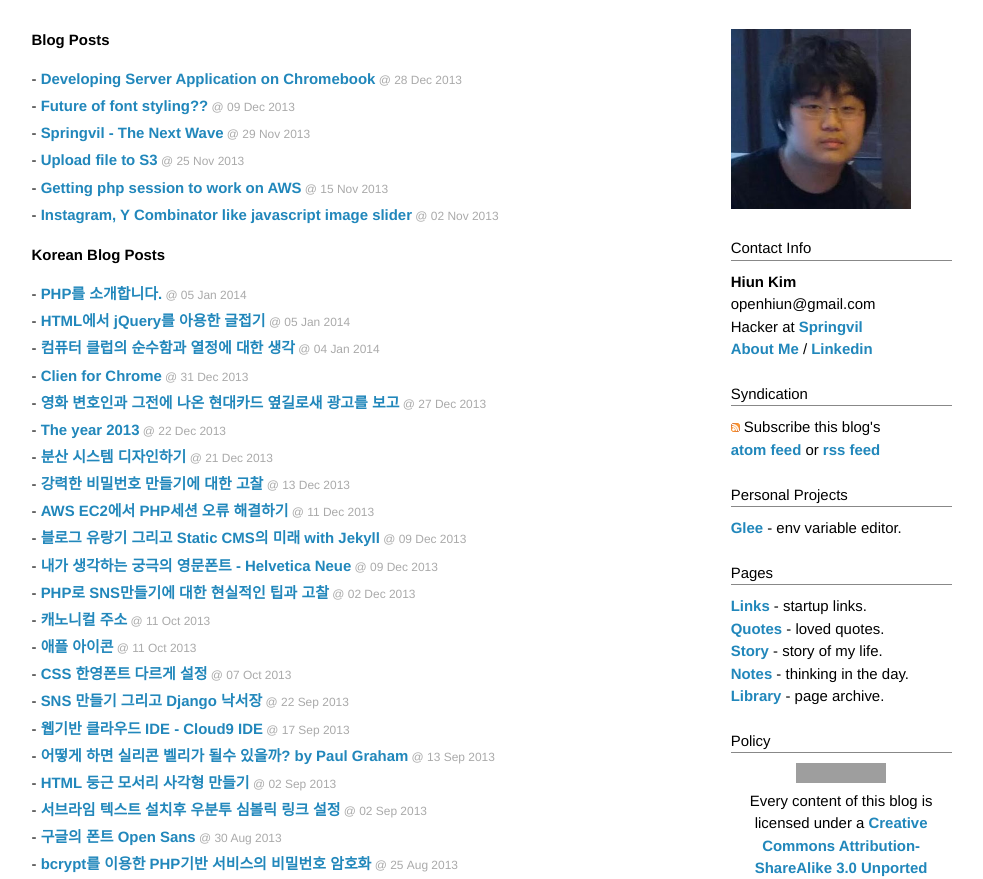
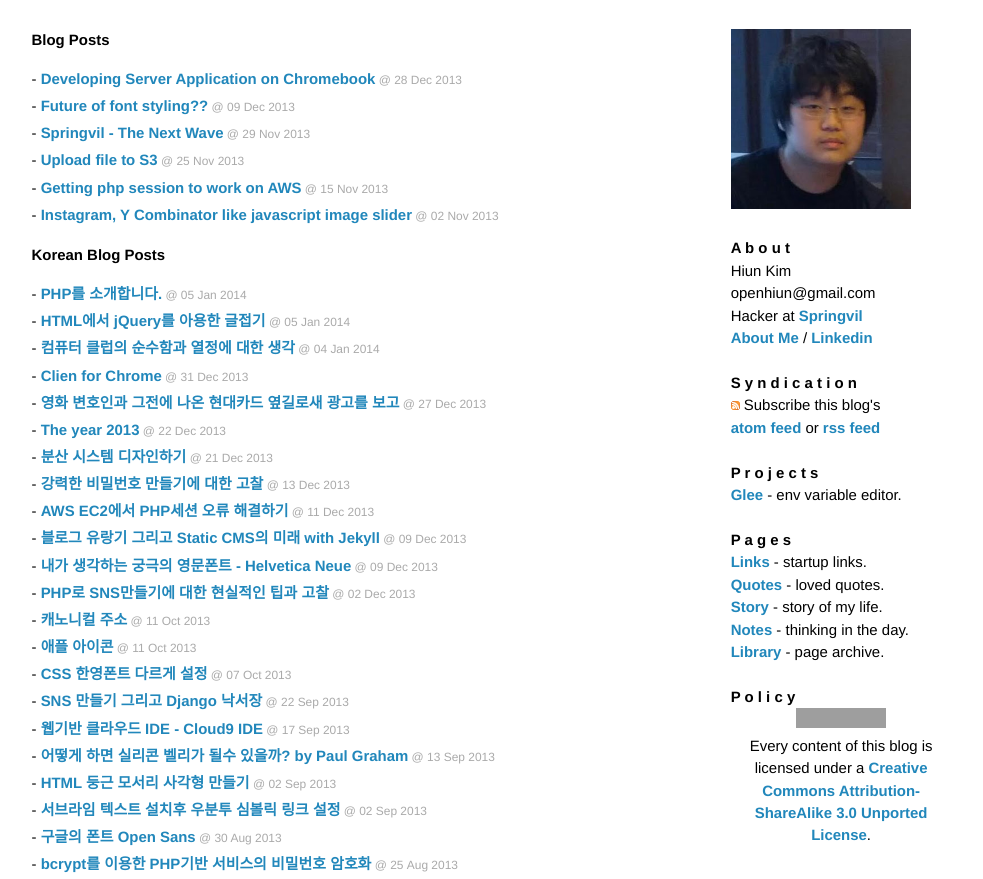
Before and after one commit to Gorski4123/openhiun.github.com, a Jekyll site: the page built from index.html, in a window 1280 px wide and 900 px high, scrolled down 338 px, cut to the strip 21-900 px from the top of the window. Shown: the whole strip, without its empty margins (161-1144 px from the left). Built offline with Jekyll 4.4.1, drawn with Linux system fonts in a browser that asks for light colours; Markdown is read by kramdown in place of the engine named in the settings; grey boxes are pictures that could not be loaded.

Commit message:
Update default.html

```diff
--- a/_layouts/default.html
+++ b/_layouts/default.html
@@ -100,10 +100,8 @@
             <br />
               <img src="/images/openhiun.jpg" width="180px">
               <br /><br />
-Contact Info
-<div class="header-border">
-          </div>
-          <b>Hiun Kim</b><br />
+<b>A b o u t</b><br />
+          Hiun Kim<br />
           openhiun@gmail.com<br />
           Hacker at <a href="https://www.springvil.com">Springvil</a><br />
 <a href="/about">About Me</a> / <a href="http://www.linkedin.com/in/openhiun">Linkedin</a>
@@ -116,30 +114,21 @@ Contact Info
 <script>!function(d,s,id){var js,fjs=d.getElementsByTagName(s)[0],p=/^http:/.test(d.location)?'http':'https';if(!d.getElementById(id)){js=d.createElement(s);js.id=id;js.src=p+'://platform.twitter.com/widgets.js';fjs.parentNode.insertBefore(js,fjs);}}(document, 'script', 'twitter-wjs');</script>
 <br /><br />
           -->
-Syndication
-<div class="header-border">
-          </div>
+<b>S y n d i c a t i o n</b><br />
    <img src="/images/feed.gif"> Subscribe this blog's<br />
    <a href="/atom.xml">atom feed</a> or <a href="/feed.xml">rss feed</a>
    <br /><br />
-Personal Projects
-<div class="header-border">
-          </div>
+<b>P r o j e c t s</b><br />
    <a href="/glee/">Glee</a> - env variable editor.
    <br /><br />
-Pages
-<div class="header-border">
-          </div>
+<b>P a g e s</b><br />
 <a href="/links/">Links</a> - startup links.<br />
 <a href="/quo/">Quotes</a> - loved quotes.<br />
 <a href="/story/">Story</a> - story of my life.<br />
 <a href="/notes/">Notes</a> - thinking in the day.<br />
 <a href="/library/">Library</a> - page archive.
 <br /><br />
-Policy
-<div class="header-border">
-          </div>
-
+<b>P o l i c y</b><br />
   <center>
 <a rel="license" href="http://creativecommons.org/licenses/by-sa/3.0/"><img alt="Creative Commons License" style="border-width:0" src="http://i.creativecommons.org/l/by-sa/3.0/88x31.png" /></a><br /><span xmlns:dct="http://purl.org/dc/terms/" property="dct:title">Every content of this blog</span> is licensed under a <a rel="license" href="http://creativecommons.org/licenses/by-sa/3.0/">Creative Commons Attribution-ShareAlike 3.0 Unported License</a>.
 </center>
```
